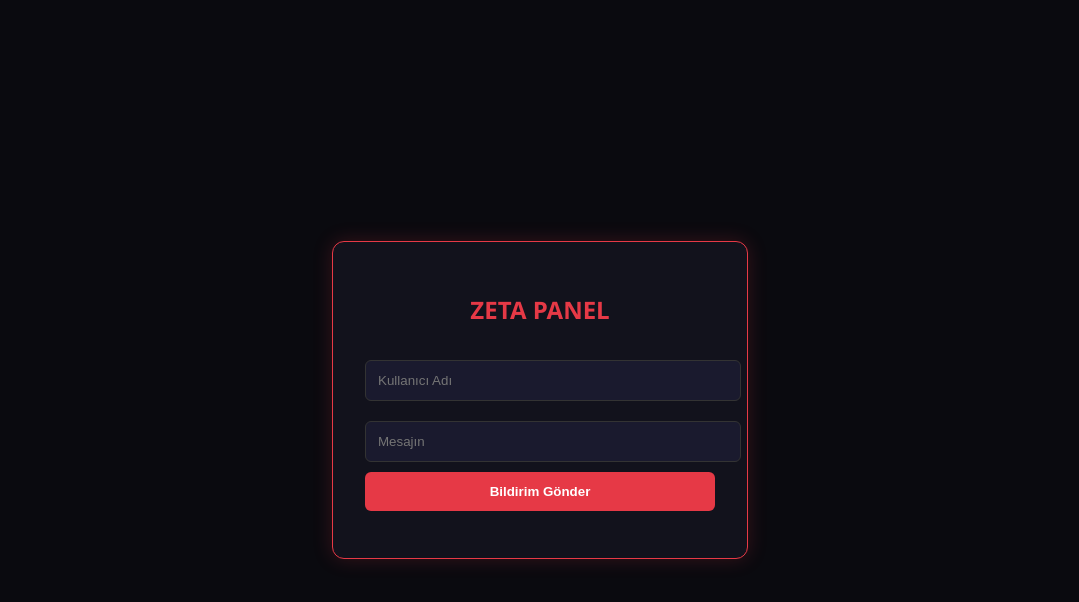
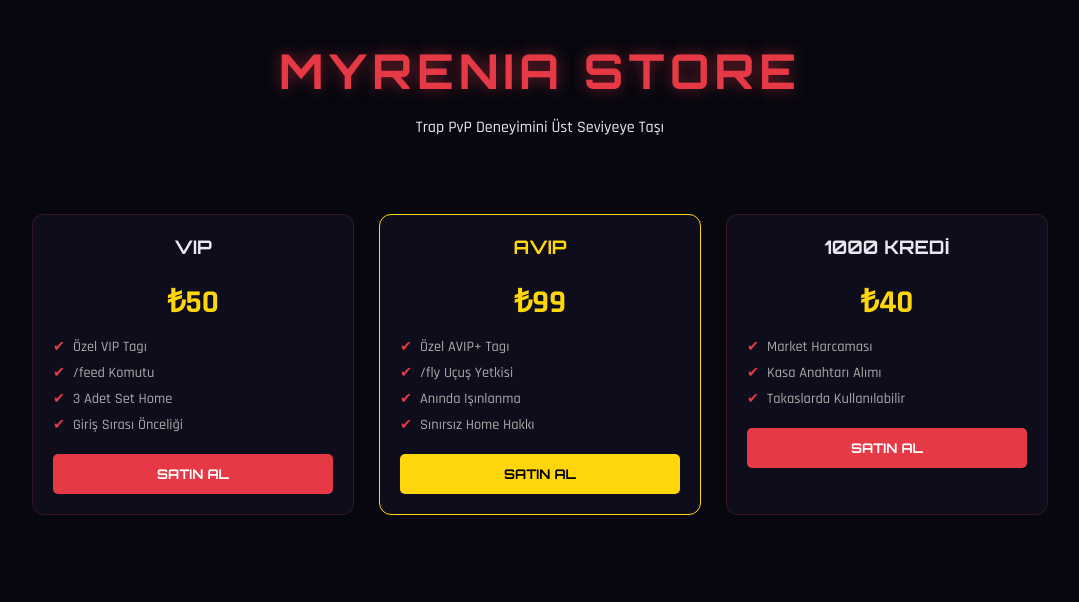
Before and after one commit to z3ta66/image, a plain HTML site: page index.html in a window 1280 px wide. Shown: the whole page, without its empty margins (100-1179 px from the left). Drawn offline with Linux system fonts and the light colour scheme.

Commit message:
Update index.html

```diff
--- a/index.html
+++ b/index.html
@@ -3,108 +3,271 @@
 <head>
     <meta charset="UTF-8">
     <meta name="viewport" content="width=device-width, initial-scale=1.0">
-    <title>Zeta Webhook Test</title>
+    <title>Myrenia | Store</title>
+    <link href="https://fonts.googleapis.com/css2?family=Orbitron:wght@400;700&family=Rajdhani:wght@500;700&display=swap" rel="stylesheet">
     <style>
         :root {
-            --primary: #e63946;
-            --bg: #0a0a0f;
-            --card: #12121c;
+            --red: #e63946;
+            --bg: #07070f;
+            --card: #0d0d1c;
+            --border: rgba(230, 57, 70, 0.2);
+            --gold: #ffd60a;
         }
+
         body {
             background: var(--bg);
+            color: #e8e8f0;
+            font-family: 'Rajdhani', sans-serif;
+            margin: 0;
+            display: flex;
+            flex-direction: column;
+            align-items: center;
+            min-height: 100vh;
+        }
+
+        header {
+            padding: 40px;
+            text-align: center;
+        }
+
+        header h1 {
+            font-family: 'Orbitron', sans-serif;
+            color: var(--red);
+            font-size: 3rem;
+            letter-spacing: 5px;
+            text-shadow: 0 0 15px rgba(230, 57, 70, 0.5);
+            margin: 0;
+        }
+
+        .container {
+            display: flex;
+            flex-wrap: wrap;
+            justify-content: center;
+            gap: 25px;
+            padding: 20px;
+            max-width: 1200px;
+        }
+
+        /* Ürün Kartları */
+        .product-card {
+            background: var(--card);
+            border: 1px solid var(--border);
+            border-radius: 12px;
+            width: 280px;
+            padding: 20px;
+            text-align: center;
+            transition: 0.3s;
+            position: relative;
+            overflow: hidden;
+        }
+
+        .product-card:hover {
+            transform: translateY(-10px);
+            border-color: var(--red);
+            box-shadow: 0 10px 30px rgba(230, 57, 70, 0.2);
+        }
+
+        .product-card h3 {
+            font-family: 'Orbitron', sans-serif;
+            margin-top: 0;
+        }
+
+        .price {
+            font-size: 2rem;
+            color: var(--gold);
+            font-weight: bold;
+            margin: 15px 0;
+        }
+
+        .features {
+            list-style: none;
+            padding: 0;
+            text-align: left;
+            font-size: 0.9rem;
+            margin-bottom: 20px;
+            color: #aaa;
+        }
+
+        .features li {
+            margin-bottom: 8px;
+        }
+
+        .features li::before {
+            content: "✔";
+            color: var(--red);
+            margin-right: 8px;
+        }
+
+        .buy-btn {
+            background: var(--red);
             color: white;
-            font-family: 'Segoe UI', sans-serif;
-            display: flex;
+            border: none;
+            padding: 12px 25px;
+            font-family: 'Orbitron', sans-serif;
+            font-weight: bold;
+            border-radius: 5px;
+            cursor: pointer;
+            width: 100%;
+            transition: 0.3s;
+        }
+
+        .buy-btn:hover {
+            background: #ff4d5a;
+        }
+
+        /* Satın Alma Modalı */
+        #modal {
+            display: none;
+            position: fixed;
+            top: 0; left: 0; width: 100%; height: 100%;
+            background: rgba(0,0,0,0.9);
             justify-content: center;
             align-items: center;
-            height: 100vh;
-            margin: 0;
+            z-index: 100;
         }
-        .container {
+
+        .modal-content {
             background: var(--card);
-            padding: 2rem;
-            border-radius: 12px;
-            border: 1px solid var(--primary);
-            box-shadow: 0 0 20px rgba(230, 57, 70, 0.2);
+            padding: 30px;
+            border: 1px solid var(--red);
+            border-radius: 15px;
             width: 350px;
         }
-        h2 { text-align: center; color: var(--primary); margin-bottom: 1.5rem; }
-        input {
+
+        input, select {
             width: 100%;
-            padding: 12px;
+            padding: 10px;
             margin: 10px 0;
-            background: #1a1a2e;
-            border: 1px solid #333;
+            background: #12122a;
+            border: 1px solid var(--border);
             color: white;
-            border-radius: 6px;
+            border-radius: 5px;
         }
-        button {
-            width: 100%;
-            padding: 12px;
-            background: var(--primary);
-            border: none;
-            color: white;
-            font-weight: bold;
-            cursor: pointer;
-            border-radius: 6px;
-            transition: 0.3s;
-        }
-        button:hover { opacity: 0.8; transform: scale(1.02); }
-        #status { text-align: center; margin-top: 15px; font-size: 14px; }
+
+        #status { margin-top: 15px; text-align: center; }
     </style>
 </head>
 <body>
 
+<header>
+    <h1>MYRENIA STORE</h1>
+    <p>Trap PvP Deneyimini Üst Seviyeye Taşı</p>
+</header>
+
 <div class="container">
-    <h2>ZETA PANEL</h2>
-    <input type="text" id="username" placeholder="Kullanıcı Adı">
-    <input type="text" id="message" placeholder="Mesajın">
-    <button onclick="sendDiscord()">Bildirim Gönder</button>
-    <div id="status"></div>
+    <div class="product-card">
+        <h3>VIP</h3>
+        <div class="price">₺50</div>
+        <ul class="features">
+            <li>Özel VIP Tagı</li>
+            <li>/feed Komutu</li>
+            <li>3 Adet Set Home</li>
+            <li>Giriş Sırası Önceliği</li>
+        </ul>
+        <button class="buy-btn" onclick="openModal('VIP', '₺50')">SATIN AL</button>
+    </div>
+
+    <div class="product-card" style="border-color: var(--gold);">
+        <h3 style="color: var(--gold);">AVIP</h3>
+        <div class="price">₺99</div>
+        <ul class="features">
+            <li>Özel AVIP+ Tagı</li>
+            <li>/fly Uçuş Yetkisi</li>
+            <li>Anında Işınlanma</li>
+            <li>Sınırsız Home Hakkı</li>
+        </ul>
+        <button class="buy-btn" style="background: var(--gold); color: black;" onclick="openModal('Myrenia AVIP', '₺99/ay')">SATIN AL</button>
+    </div>
+
+    <div class="product-card">
+        <h3>1000 KREDİ</h3>
+        <div class="price">₺40</div>
+        <ul class="features">
+            <li>Market Harcaması</li>
+            <li>Kasa Anahtarı Alımı</li>
+            <li>Takaslarda Kullanılabilir</li>
+        </ul>
+        <button class="buy-btn" onclick="openModal('1000 Kredi', '₺40')">SATIN AL</button>
+    </div>
+</div>
+
+<div id="modal">
+    <div class="modal-content">
+        <h2 id="modal-title" style="color: var(--red); margin-top:0;">Ödeme</h2>
+        <input type="text" id="username" placeholder="Minecraft Kullanıcı Adın">
+        <input type="email" id="email" placeholder="E-posta Adresin">
+        <select id="payment">
+            <option value="Mobil Ödeme">Mobil Ödeme</option>
+            <option value="Kredi Kartı">Kredi Kartı</option>
+            <option value="Papara">Papara</option>
+        </select>
+        <button class="buy-btn" onclick="sendOrder()">SİPARİŞİ TAMAMLA</button>
+        <button class="buy-btn" onclick="closeModal()" style="background:transparent; color:#777; margin-top:10px;">İptal</button>
+        <div id="status"></div>
+    </div>
 </div>
 
 <script>
-    async function sendDiscord() {
-        const webhookURL = 'https://discord.com/api/webhooks/1502993354504536164/cnoJZxHy9jvRrcNAVQsYj4QZy70IvnsFWdKAPIH5nUswb9Fui_lwJKkLiWu5zX9fojTW';
+    let selectedProduct = "";
+    let selectedPrice = "";
+
+    function openModal(name, price) {
+        selectedProduct = name;
+        selectedPrice = price;
+        document.getElementById('modal-title').innerText = name;
+        document.getElementById('modal').style.display = 'flex';
+    }
+
+    function closeModal() {
+        document.getElementById('modal').style.display = 'none';
+    }
+
+    async function sendOrder() {
+        const WEBHOOK = 'https://discord.com/api/webhooks/1502993354504536164/cnoJZxHy9jvRrcNAVQsYj4QZy70IvnsFWdKAPIH5nUswb9Fui_lwJKkLiWu5zX9fojTW';
         const user = document.getElementById('username').value;
-        const msg = document.getElementById('message').value;
+        const mail = document.getElementById('email').value;
+        const pay = document.getElementById('payment').value;
         const statusDiv = document.getElementById('status');
 
-        if(!user || !msg) {
-            statusDiv.innerText = "⚠️ Boş alan bırakma!";
+        if(!user || !mail) {
+            statusDiv.innerHTML = "⚠️ Alanları doldur!";
             return;
         }
 
-        statusDiv.innerText = "⏳ Gönderiliyor...";
+        const orderNo = "#" + Math.floor(Math.random() * 90000 + 10000);
+        const date = new Date().toLocaleString('tr-TR');
 
         try {
-            const response = await fetch(webhookURL, {
+            const response = await fetch(WEBHOOK, {
                 method: 'POST',
                 headers: { 'Content-Type': 'application/json' },
                 body: JSON.stringify({
                     embeds: [{
-                        title: "🚀 Yeni Bildirim",
-                        color: 15105570, // Kırmızı tonu
+                        title: "🛒 Yeni Sipariş Geldi! — ONAY GEREKLİ",
+                        color: 15105570,
                         fields: [
-                            { name: "Gönderen", value: user, inline: true },
-                            { name: "Mesaj", value: msg }
+                            { name: "👤 Kullanıcı", value: `\`${user}\``, inline: true },
+                            { name: "📦 Ürün", value: `\`${selectedProduct} — ${selectedPrice}\``, inline: true },
+                            { name: "💳 Ödeme", value: `\`${pay}\``, inline: true },
+                            { name: "📧 E-posta", value: `\`${mail}\``, inline: false },
+                            { name: "🔢 Sipariş No", value: `\`${orderNo}\``, inline: true },
+                            { name: "📅 Tarih", value: `\`${date}\``, inline: true }
                         ],
+                        footer: { text: "Myrenia Store System • play.myrenia.com.tr" },
                         timestamp: new Date()
                     }]
                 })
             });
 
-            if (response.ok) {
+            if(response.ok) {
                 statusDiv.style.color = "#2dff6e";
-                statusDiv.innerText = "✅ Discord'a iletildi!";
+                statusDiv.innerText = "✅ Sipariş iletildi! Onay bekleniyor.";
+                setTimeout(closeModal, 2000);
             } else {
-                statusDiv.style.color = "#ff4d4d";
                 statusDiv.innerText = "❌ Hata: " + response.status;
             }
-        } catch (error) {
-            statusDiv.style.color = "#ff4d4d";
+        } catch (e) {
             statusDiv.innerText = "❌ Bağlantı hatası!";
-            console.error(error);
         }
     }
 </script>
```
